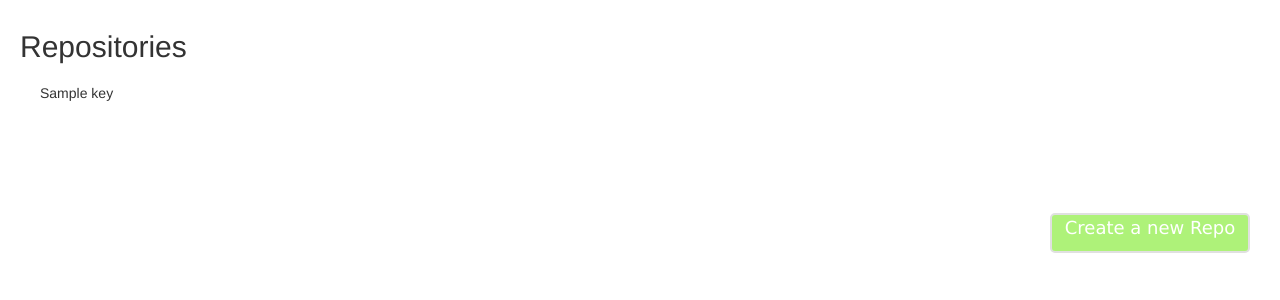
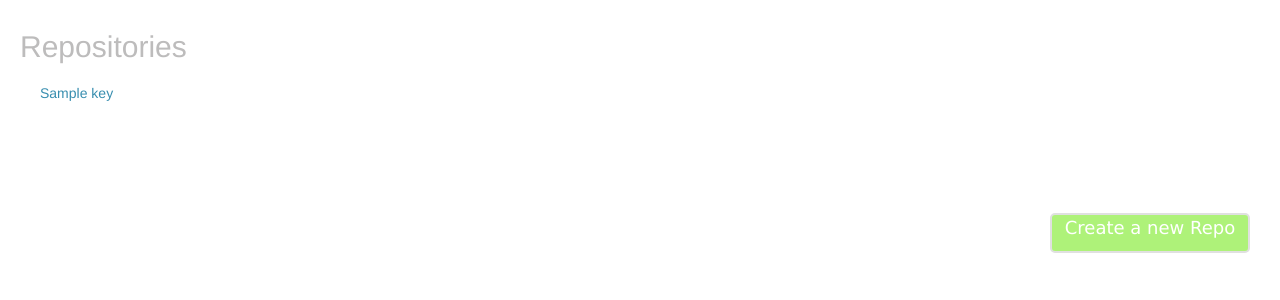
Before and after one commit to tasnim07/GitApp, a Django app: template app/templates/app/get_repo.html in a window 1280 px wide. Shown: the top 300 px of the page. Run offline with Django 3.2, Linux system fonts and the light colour scheme; the template is opened without the code that fills it: most values are stand-ins (such as "Sample title", 1, 10 or a date in 2020); some libraries are stand-ins or nearby versions.

Commit message:
some changes

```diff
--- a/app/templates/app/get_repo.html
+++ b/app/templates/app/get_repo.html
@@ -24,12 +24,13 @@
 	#header {
 		margin-left: 20px;
 		margin-bottom: 20px;
+		color: #bdbcbc;
 	}
 </style>
 <div class="list_view">
-<h2 id="header"> Repositories</h2>
+<h2 id="header">Repositories</h2>
 {% for key in data %}
-<ul>
+<ul style="color: #388eaf">
 	{{ key }}
 </ul>
 {% endfor %}
```
Also changed, not shown: 1 other file.
